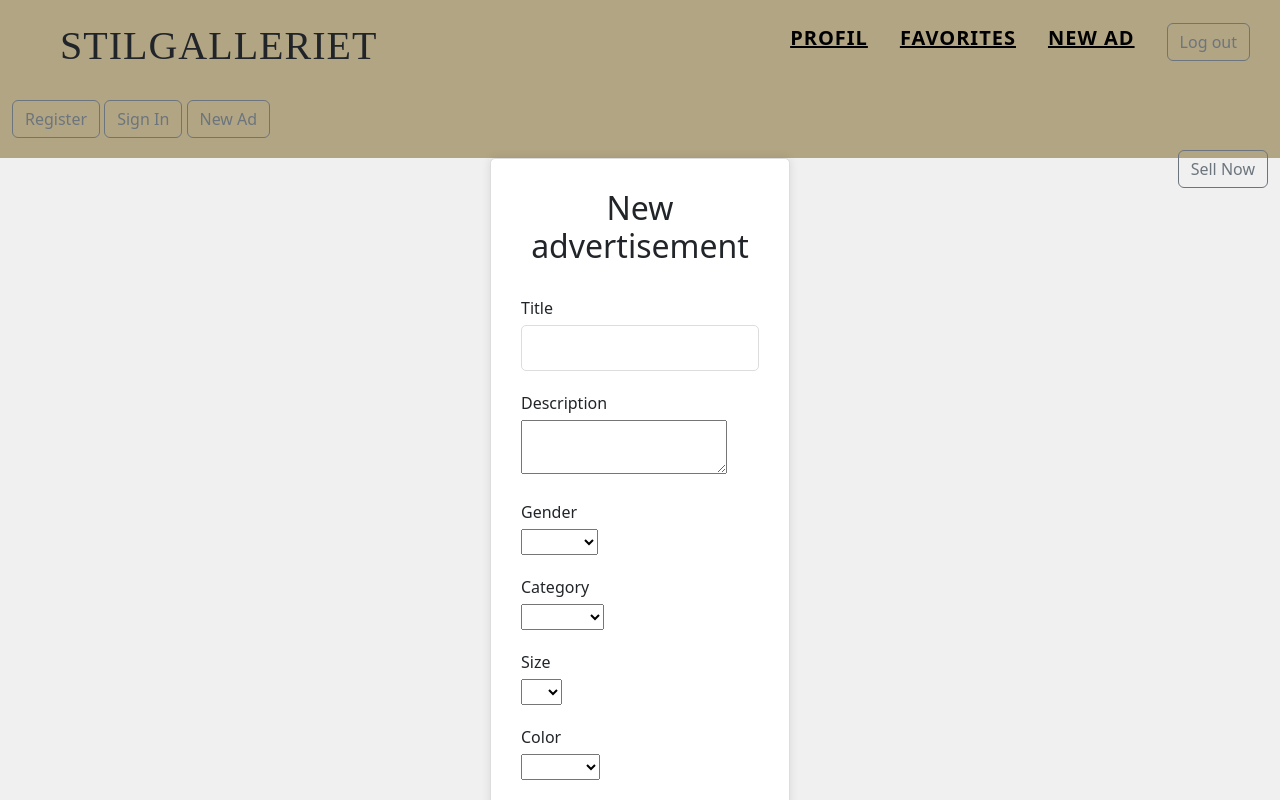
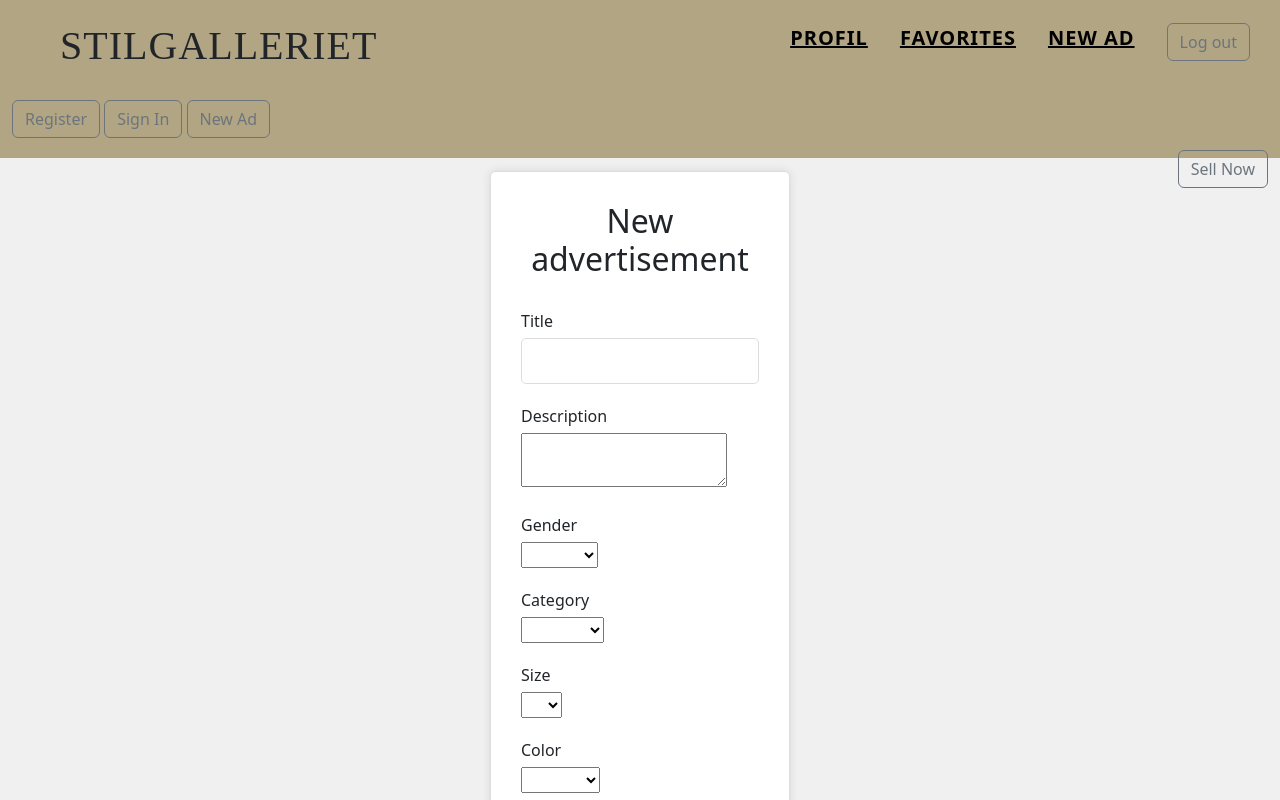
Before and after one commit to Ilhamfeysel/StilGalleriet, a React (Vite) app: page /sell in a window 1280 px wide. Shown: the top 800 px of the page. Built offline with nearby package versions, Linux system fonts and the light colour scheme.

Commit message:
Fix Register UI overlap

```diff
--- a/src/components/Sell.jsx
+++ b/src/components/Sell.jsx
@@ -94,7 +94,11 @@ const Sell = () => {
         background: "#f0f0f0",
       }}
     >
-      <form className="login-form" onSubmit={handleSubmit}>
+      <form
+        className="login-form"
+        onSubmit={handleSubmit}
+        style={{ marginBottom: "1%", marginTop: "1%" }}
+      >
         <h2>New advertisement</h2>
         <div className="input-field">
           <label htmlFor="title">Title</label>
--- a/src/index.css
+++ b/src/index.css
@@ -2,7 +2,7 @@
   display: flex;
   justify-content: center;
   align-items: center;
-  height: 100vh;
+
   background-color: #f0f0f0;
 }
 
@@ -13,6 +13,8 @@
   border-radius: 5px;
   background-color: #fff;
   box-shadow: 0px 0px 10px 0px rgba(0, 0, 0, 0.1);
+  margin-top: 1%;
+  margin-bottom: 1%;
 }
 
 .register-form h2 {
```
